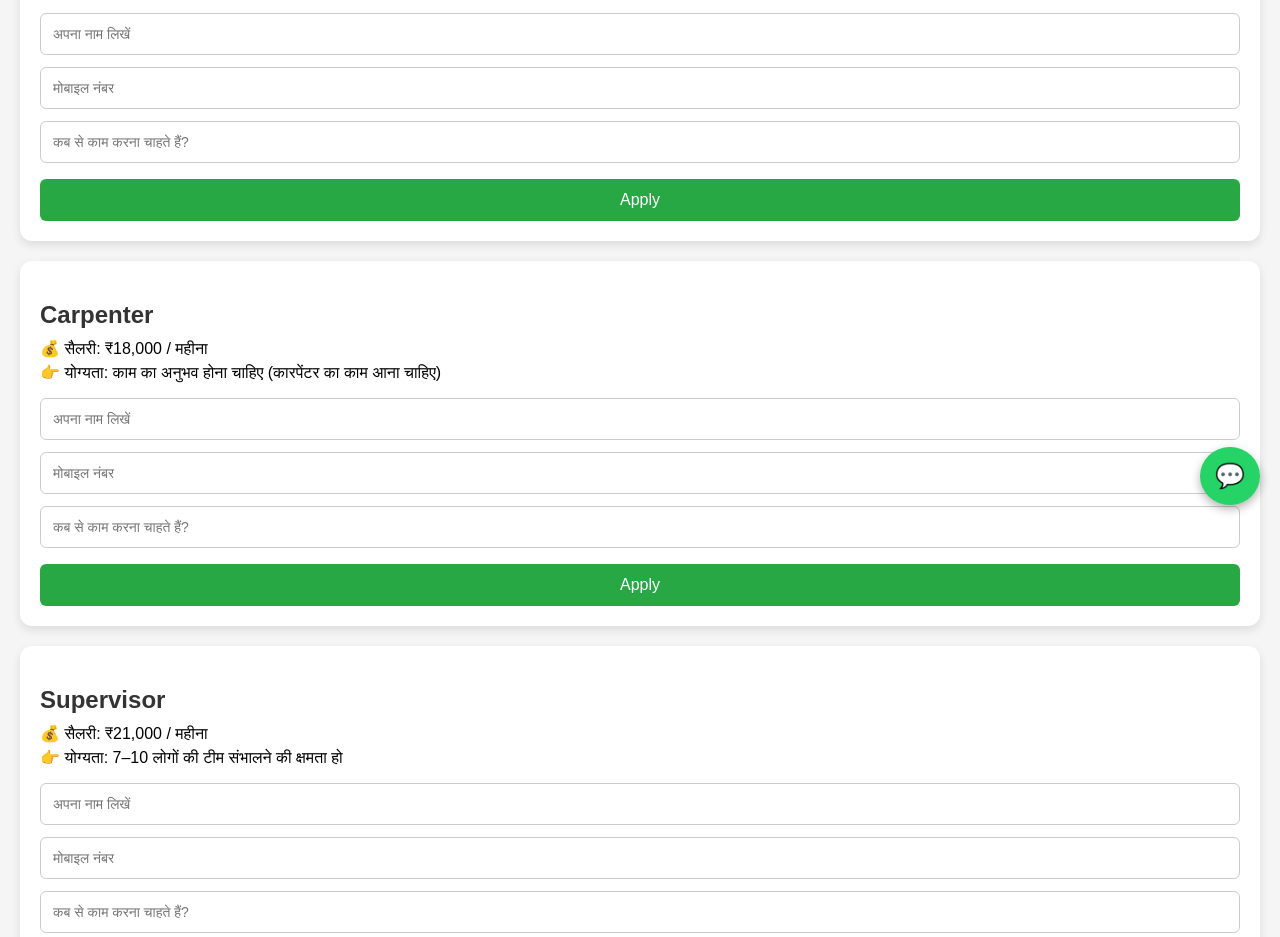
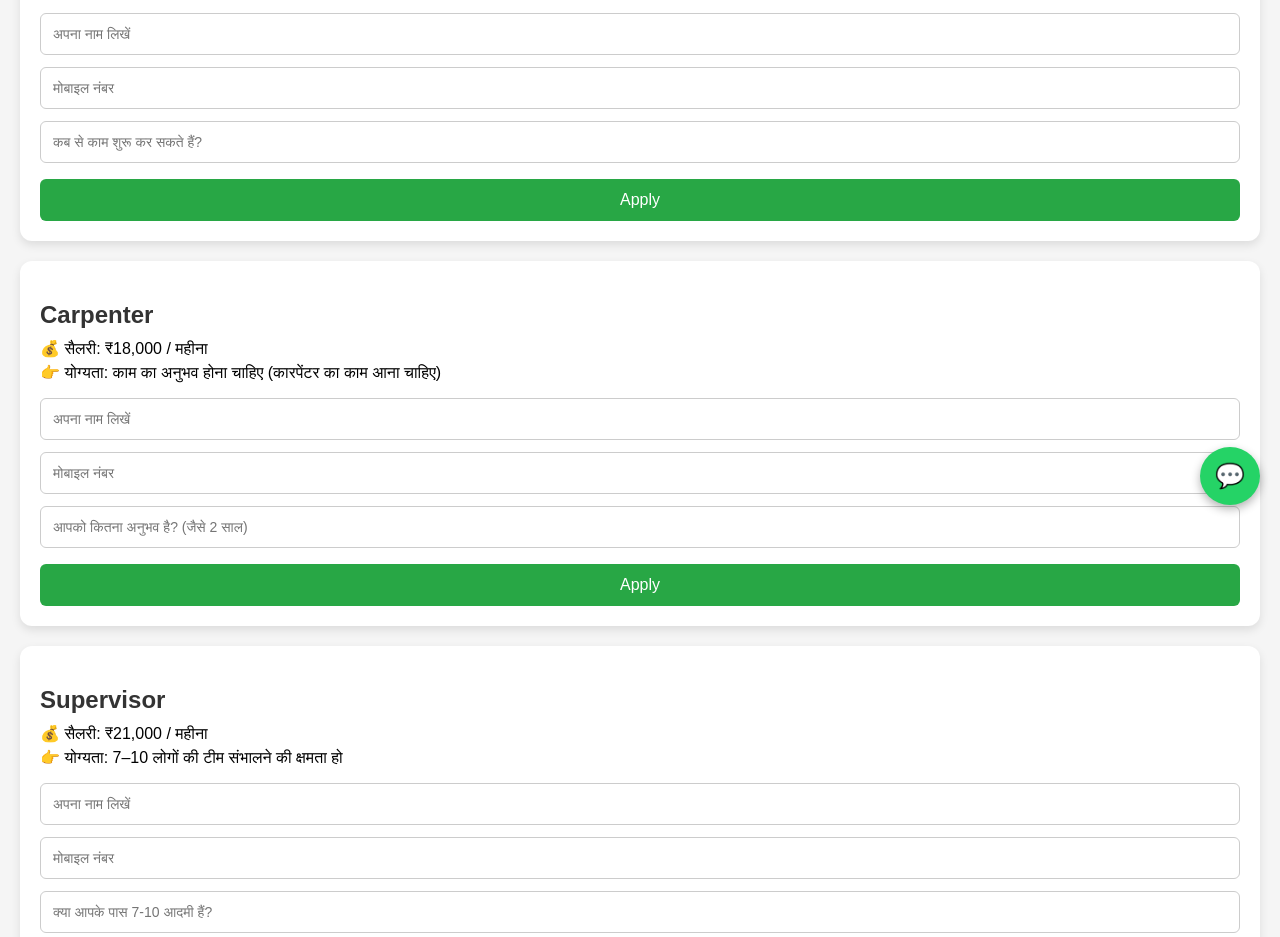
Before and after one commit to sonuvishwakarma2774-sys/job-website, a plain HTML site: page index.html in a window 1280 px wide. Shown: the part 275-1212 px from the top of the page. Drawn offline with Linux system fonts and the light colour scheme.

Commit message:
Update index.html

```diff
--- a/index.html
+++ b/index.html
@@ -22,7 +22,7 @@
   <form onsubmit="submitForm(event, 'Helper')">
     <input type="text" placeholder="अपना नाम लिखें" required>
     <input type="tel" placeholder="मोबाइल नंबर" required>
-    <input type="text" placeholder="कब से काम करना चाहते हैं?" required>
+    <input type="text" placeholder="कब से काम शुरू कर सकते हैं?" required>
     <button type="submit">Apply</button>
   </form>
 </section>
@@ -36,7 +36,7 @@
   <form onsubmit="submitForm(event, 'Carpenter')">
     <input type="text" placeholder="अपना नाम लिखें" required>
     <input type="tel" placeholder="मोबाइल नंबर" required>
-    <input type="text" placeholder="कब से काम करना चाहते हैं?" required>
+    <input type="text" placeholder="आपको कितना अनुभव है? (जैसे 2 साल)" required>
     <button type="submit">Apply</button>
   </form>
 </section>
@@ -50,7 +50,7 @@
   <form onsubmit="submitForm(event, 'Supervisor')">
     <input type="text" placeholder="अपना नाम लिखें" required>
     <input type="tel" placeholder="मोबाइल नंबर" required>
-    <input type="text" placeholder="कब से काम करना चाहते हैं?" required>
+    <input type="text" placeholder="क्या आपके पास 7-10 आदमी हैं?" required>
     <button type="submit">Apply</button>
   </form>
 </section>
```
